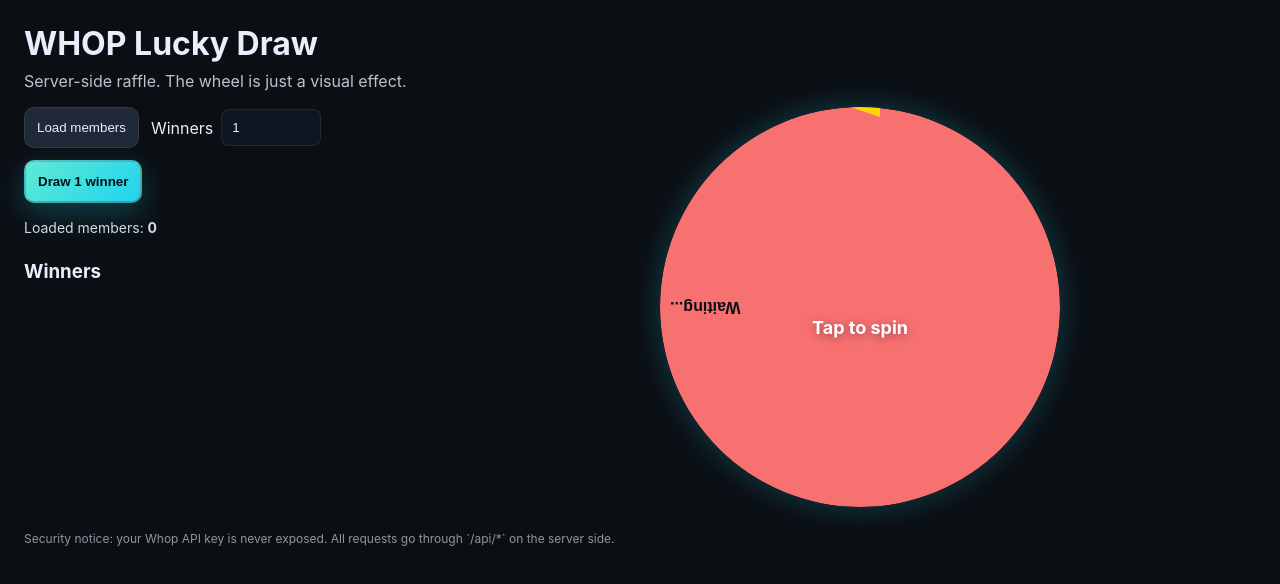
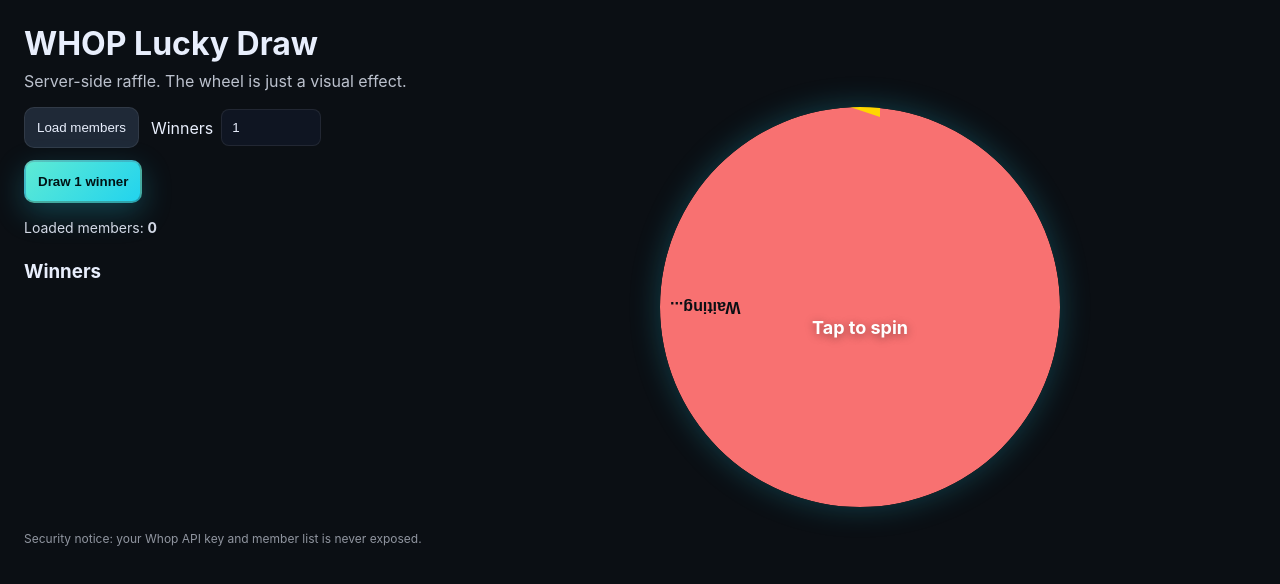
Before and after one commit to sat0oshi/whop-luckydraw, a Next.js app: page / in a window 1280 px wide. Shown: the top 584 px of the page. Built offline with nearby package versions, Linux system fonts and the light colour scheme.

Commit message:
Update page.tsx

```diff
--- a/src/app/page.tsx
+++ b/src/app/page.tsx
@@ -121,8 +121,7 @@
       </div>
 
       <p style={{ fontSize: 12, opacity: 0.6, marginTop: 20 }}>
-        Security notice: your Whop API key is never exposed.
-        All requests go through `/api/*` on the server side.
+        Security notice: your Whop API key and member list is never exposed.
       </p>
     </main>
   );
```
